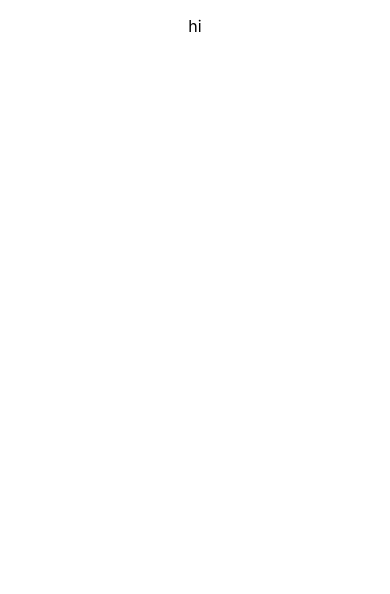
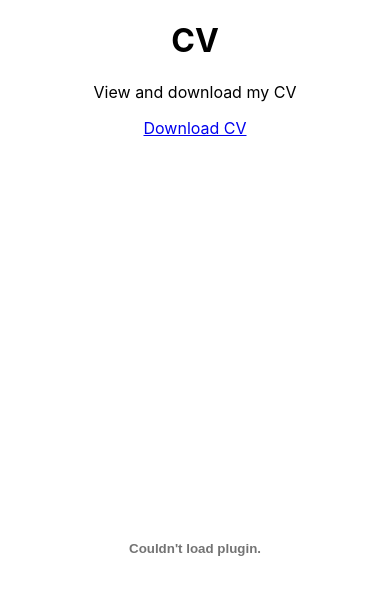
Before and after one commit to Faran71/profile, a React (Create React App) app: page /CV in a window 390 px wide. Shown: the top 594 px of the page. Built offline with nearby package versions, Linux system fonts and the light colour scheme.

Commit message:
Modified CV page to show the CV and allow the user to download the CV

```diff
--- a/src/containers/AboutMe.css
+++ b/src/containers/AboutMe.css
@@ -34,6 +34,11 @@
 .image-me img{
     width: 40vw;
     height: auto;
+    box-shadow: 0 15px 30px rgba(0, 0, 0, 1);
+}
+
+.image-me img:hover{
+    scale: 1.05;
 }
 
 @media(max-width: 800px){
--- a/src/containers/AboutMe.js
+++ b/src/containers/AboutMe.js
@@ -6,7 +6,6 @@ const AboutMe = () => {
         <div className="about-me-main">
             <div className="image-me">
                 <img src="/ProfilePicture.jpg"/>
-
             </div>
             <div className="description">
                 <h1>Muhammad Faran Sarwar</h1>
--- /dev/null
+++ b/src/containers/CV.css
@@ -0,0 +1,44 @@
+.cv-main {
+    height: 100vh;
+    overflow: hidden;
+    display: flex;
+    flex-direction: row;
+    justify-content: space-evenly;
+    align-items: center;
+}
+
+.cv-text {
+    width: 500vw;
+}
+
+.cv-pdf {
+    height: 100vh;
+}
+
+.cv-pdf embed {
+    height: 100vh;
+    width: 70vw;
+}
+
+@media(max-width: 800px){
+    .cv-main {
+        display: flex;
+        flex-direction: column;
+    }
+
+    .cv-text{
+        width: 100vw;
+        height: 25vh;
+    }
+
+    .cv-pdf {
+        height: 75vh;
+        width: 100vw;
+    }
+
+    .cv-pdf embed {
+        width: 100vw;
+        height: 80vh;
+    }
+
+}
--- a/src/containers/CV.js
+++ b/src/containers/CV.js
@@ -1,8 +1,18 @@
+import "./CV.css"
+
 const CV = () => {
 
     return(
-        <div>
-            <p>hi</p>
+        <div className="cv-main">
+            <div className="cv-text">
+                <h1>CV</h1>
+                <p>View and download my CV</p>
+                <a href="/Personal_CV.pdf" download="Muhammad_Faran_Sarwar_CV.pdf">Download CV</a>
+            </div>
+            <div className="cv-pdf">
+                {/* <a href="/Personal_CV.pdf" target="_blank" rel="noopener noreferrer">View CV</a> */}
+                <embed src="/Personal_CV.pdf" type="application/pdf" />
+            </div>
         </div>
     )
 
```
Also changed, not shown: 1 other file (tests, documents, lock files or other folders).
